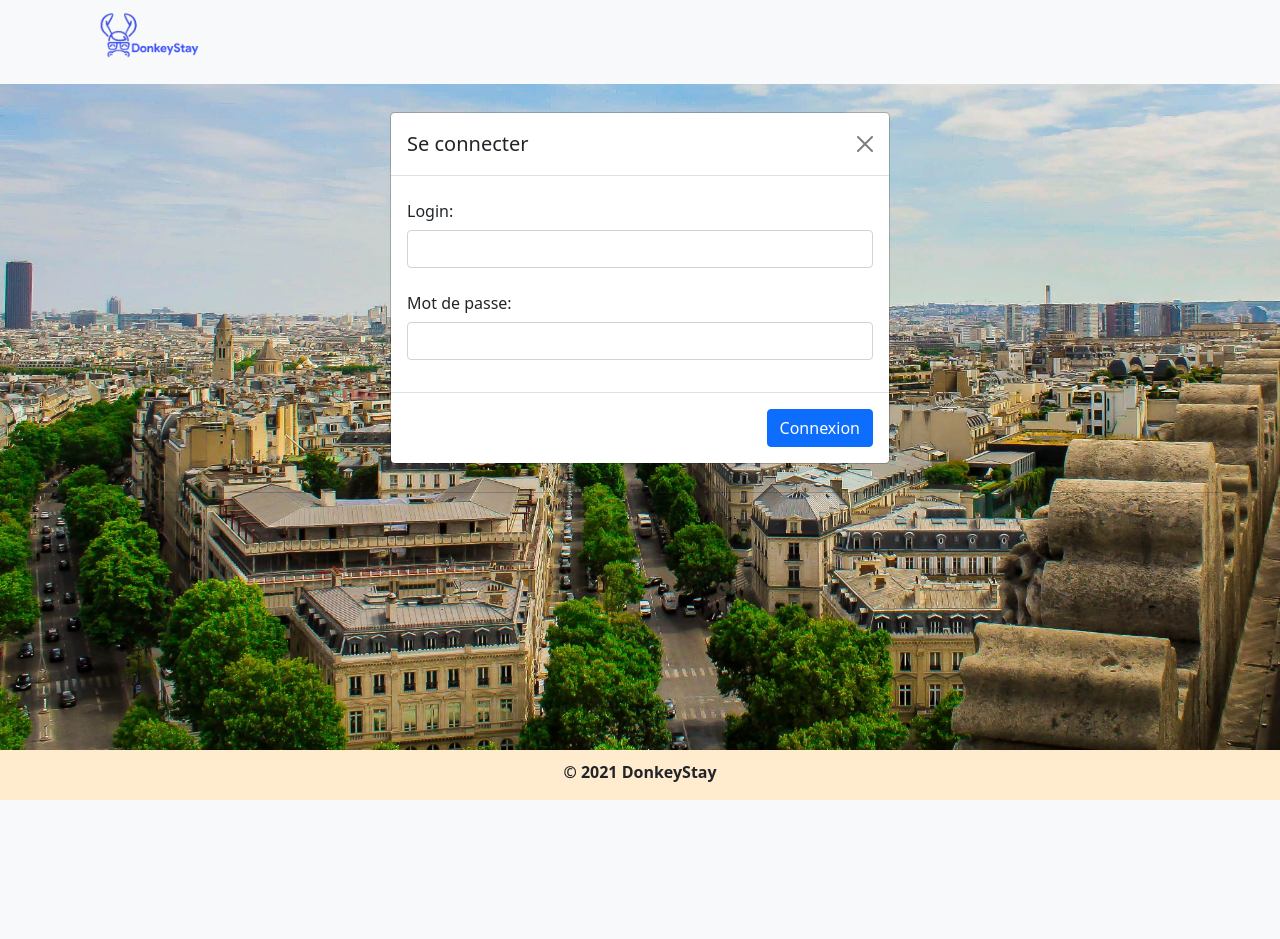
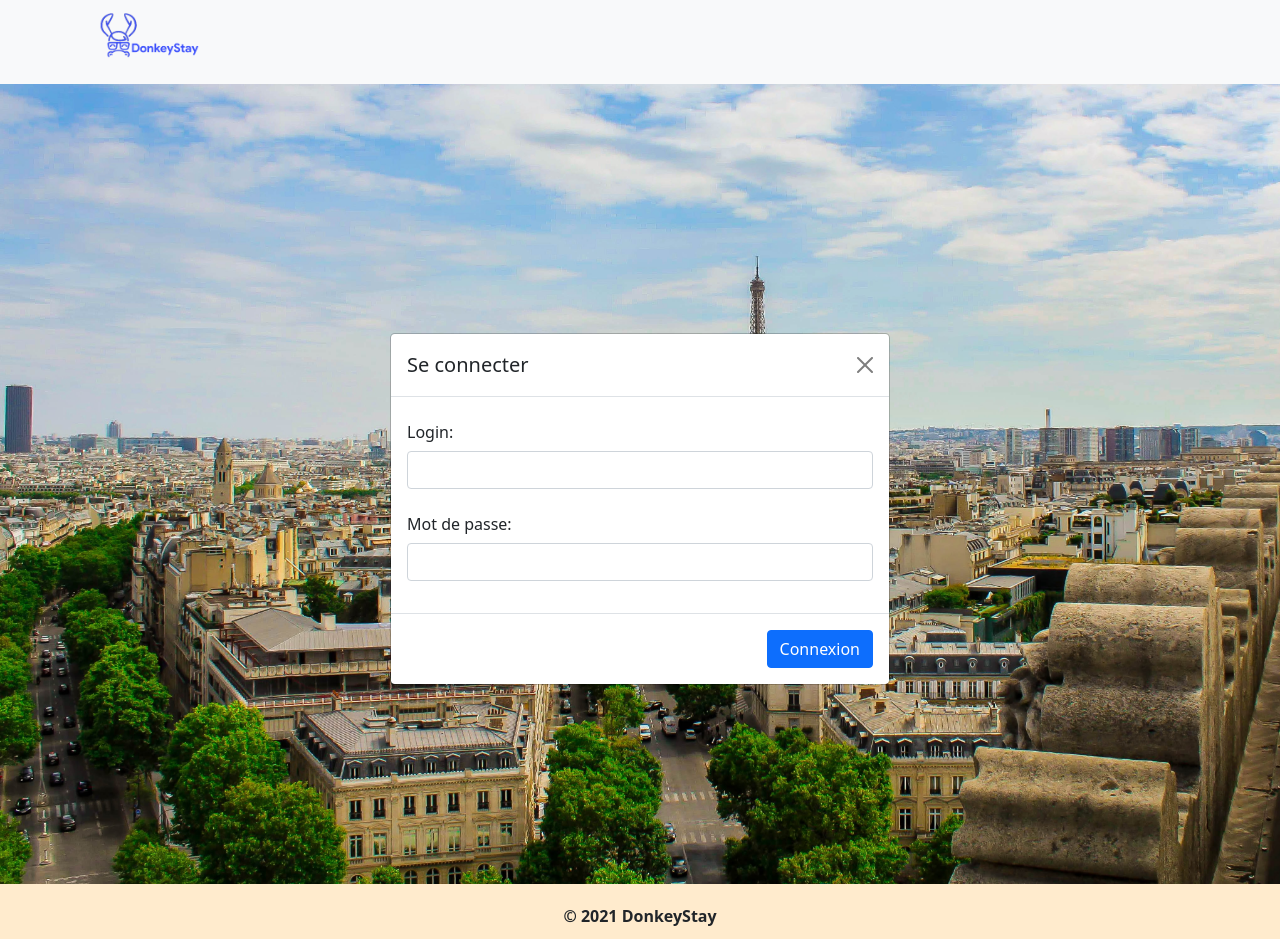
Before and after one commit to Kbelony/Projet-stay, a PHP site: page /form_login.php in a window 1280 px wide. Before the commit the page ends 800 px from the top, so only its background shows below. Run offline with PHP 8.4, Linux system fonts and the light colour scheme.

Commit message:
login_form_centered

```diff
--- a/form_login.php
+++ b/form_login.php
@@ -19,8 +19,14 @@
       </div>
     </nav>
     <!-- Ending navbar -->
-    <div class="login_form">
-      <form action="login.php" method="post" >
+    <div class="cover">
+      <div class="container-login content" >
+        <div class="login-form">
+          <form
+            action="login.php"
+            method="post"
+            class="login_form"
+          >
               <div class="modal-dialog">
 
                   <div class="modal-content">
@@ -51,9 +57,11 @@
               </div>
           </form>
         </div>
+      </div>
+    </div>
   </main>
+
   <footer>
-  <hr>
   <div class="footer">
 
     <p><b> © 2021 DonkeyStay</b></p>
--- a/style.css
+++ b/style.css
@@ -43,8 +43,13 @@ a:hover {
   color: black;
 }
 
-.bg-img {
+.cover {
   background: url("/uploads/login_banner.jpg") center center/cover no-repeat;
+  background-size: cover;
+  background-position: bottom;
+  padding: 25px;
+  background-repeat: no-repeat;
+  height: 100vh;
 }
 
 .modal-content {
@@ -63,9 +68,26 @@ img {
 
 .footer {
   background-color: blanchedalmond;
-  position: absolute;
   bottom: 0;
   text-align: center;
   width: 100%;
   padding-top: 10px;
+  position: sticky;
+  height: 55px;
 }
+
+.login-form {
+  margin: auto;
+  width: 500px;
+  border-radius: 3px;
+  transform: translateY(50%);
+}
+
+.content {
+  padding: 20px;
+}
+
+.footer {
+  flex-shrink: 0;
+  padding: 20px;
+}
```
Lines whose indentation alone changed are shown as unchanged.
